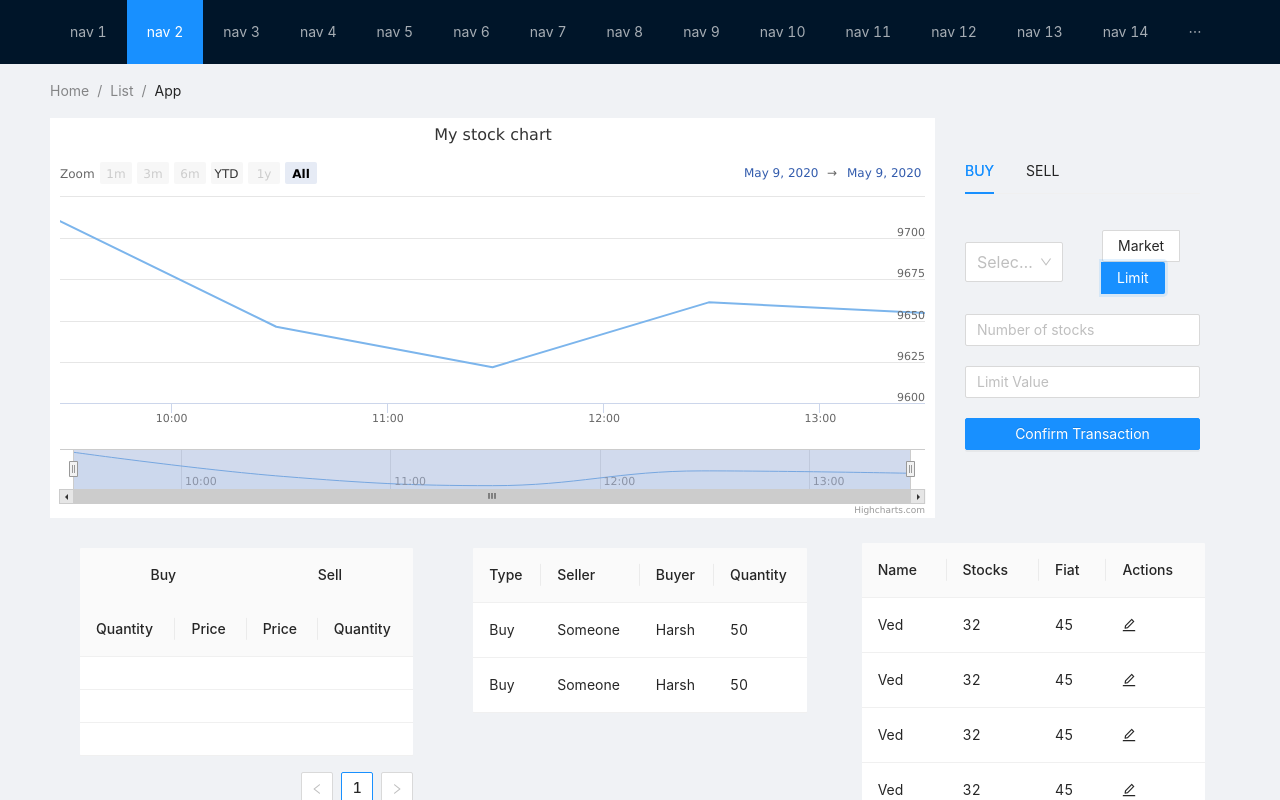
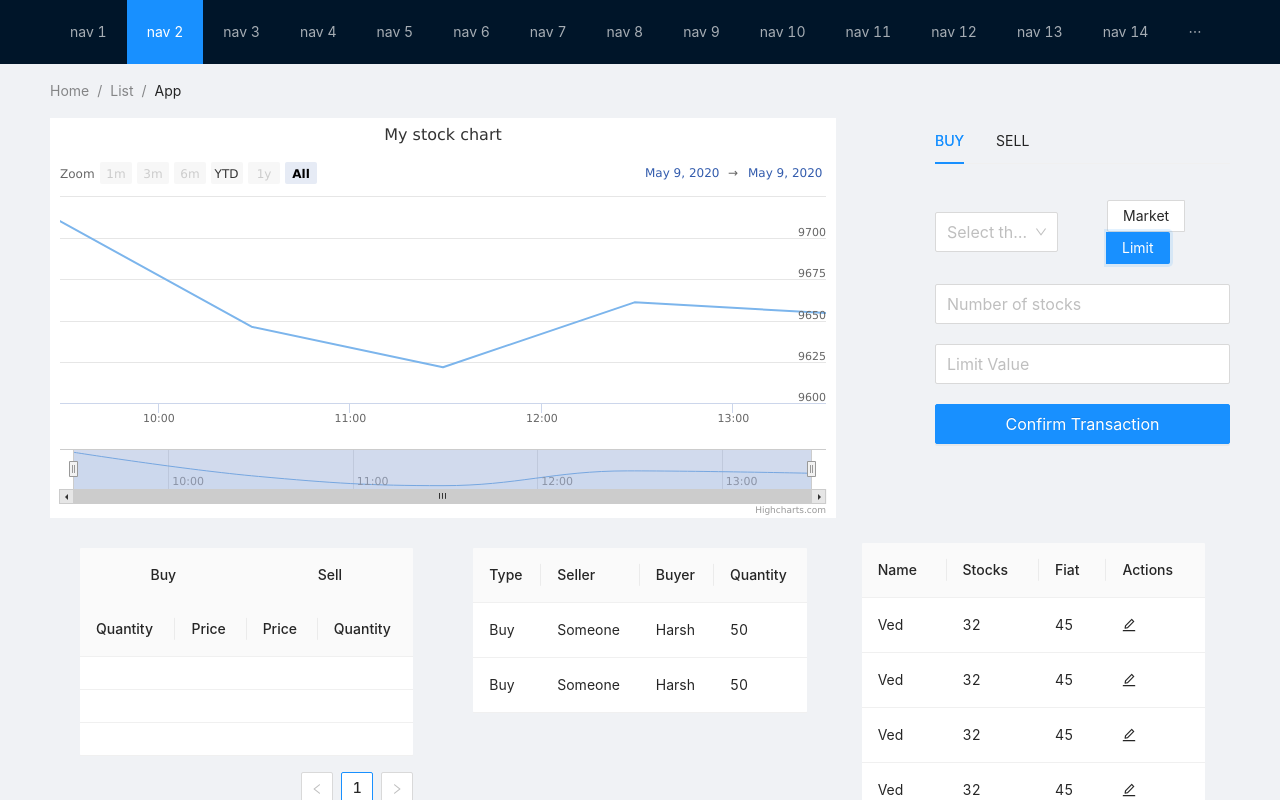
Before and after one commit to hack-an-intern/frontend, a React (Create React App) app: page / in a window 1280 px wide. Both pictures are taken after a click on the label "Limit". Shown: the top 800 px of the page. Built offline with nearby package versions, Linux system fonts and the light colour scheme.

Commit message:
some changes

```diff
--- /dev/null
+++ b/src/App.less
@@ -0,0 +1,40 @@
+@import '~antd/dist/antd.less';
+
+.App {
+  text-align: center;
+}
+
+.App-logo {
+  height: 40vmin;
+  pointer-events: none;
+}
+
+@media (prefers-reduced-motion: no-preference) {
+  .App-logo {
+    animation: App-logo-spin infinite 20s linear;
+  }
+}
+
+.App-header {
+  background-color: #282c34;
+  min-height: 100vh;
+  display: flex;
+  flex-direction: column;
+  align-items: center;
+  justify-content: center;
+  font-size: calc(10px + 2vmin);
+  color: white;
+}
+
+.App-link {
+  color: #61dafb;
+}
+
+@keyframes App-logo-spin {
+  from {
+    transform: rotate(0deg);
+  }
+  to {
+    transform: rotate(360deg);
+  }
+}
--- a/src/Layout.js
+++ b/src/Layout.js
@@ -41,10 +41,10 @@ const Container = () => (
       </Breadcrumb>
       <div className="site-layout-content">
         <Row>
-          <Col span={18}>
+          <Col span={16}>
             <Graph />
           </Col>
-          <Col span={6} style={{ padding: "30px" }}>
+          <Col offset={2} span={6}>
             {/* <Graph/> */}
             <Buysell />
           </Col>
--- a/src/components/Buysell.js
+++ b/src/components/Buysell.js
@@ -58,13 +58,13 @@ const Buyui = () => {
       </Col>
     </Row>
     <Row style={{marginTop: '20px'}}>
-      <Input placeholder="Number of stocks" />
+      <Input size={"large"} placeholder="Number of stocks" />
     </Row>
     {ordertype=="limit" && <Row style={{marginTop: '20px'}}>
-      <Input placeholder="Limit Value" />
+      <Input size={"large"} placeholder="Limit Value" />
     </Row>}
     <Row style={{marginTop: '20px'}}>
-    <Button style={{width: '100%'}} type="primary">Confirm Transaction</Button>
+    <Button size={"large"} style={{width: '100%'}} type="primary">Confirm Transaction</Button>
     </Row>
 
   </>
```
